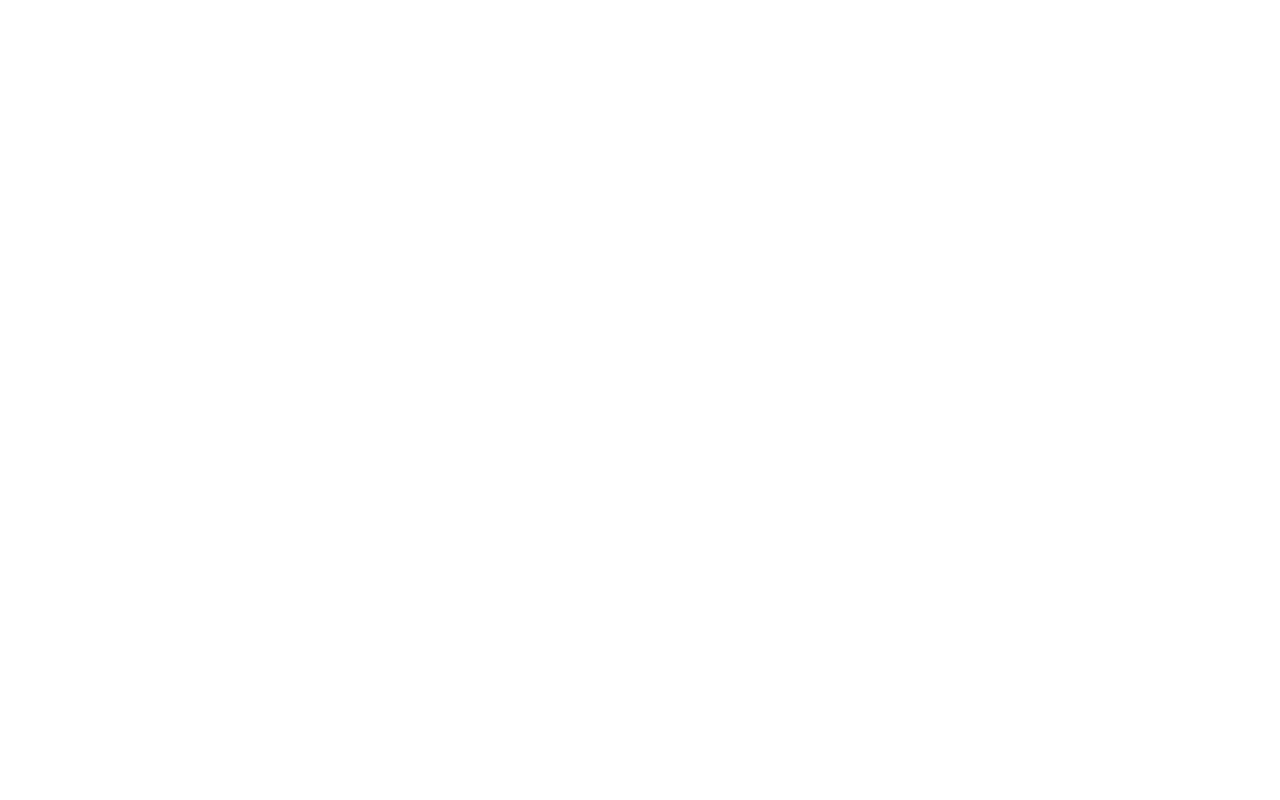
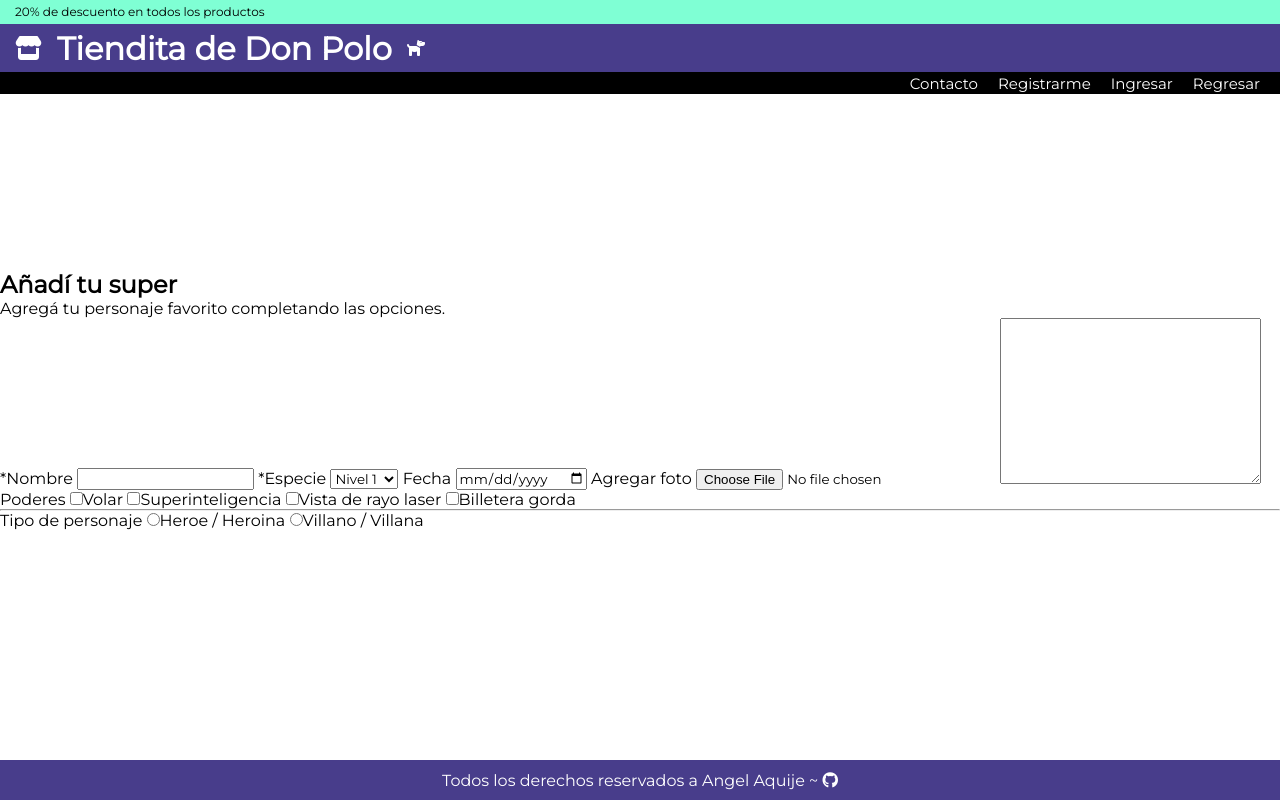
Before and after one commit to angelaquijeo/ejercicio-flexbox-formulario, a plain HTML site: page registro.html in a window 1280 px wide. Drawn offline with Linux system fonts and the light colour scheme.

Commit message:
Se agrego el formulario a la pagina formulario, tambien se le agrego un link mas al navbar de esta para que pueda regresar a la pagina principal, falta agregar el boton y agregar los estilos

```diff
--- a/css/styles.css
+++ b/css/styles.css
@@ -124,3 +124,13 @@ footer {
     justify-content: center;
     align-items: center;
 }
+
+
+/**ACA SE ENCUENTRAN LOS ESTILOS DEL FORMULARIO DE LA PAGINA DE REGISTRO**/
+
+.formulario {
+    display: flex;
+    height: 100vh;
+    justify-content: space-around;
+    align-items: center;
+}
--- a/registro.html
+++ b/registro.html
@@ -4,11 +4,79 @@
 <head>
     <meta charset="UTF-8">
     <meta name="viewport" content="width=device-width, initial-scale=1.0">
-    <title>Document</title>
+    <title>Registro</title>
+    <link rel="stylesheet" href="./css/styles.css">
+    <script src="https://kit.fontawesome.com/0710548f1f.js" crossorigin="anonymous"></script>
+    <link rel="preconnect" href="https://fonts.googleapis.com">
+    <link rel="preconnect" href="https://fonts.gstatic.com" crossorigin>
+    <link href="https://fonts.googleapis.com/css2?family=Be+Vietnam+Pro:wght@400;500;700&family=Montserrat:wght@100;300;400&display=swap" rel="stylesheet">
 </head>
 
 <body>
+    <header class="cabecera">
+        <p>20% de descuento en todos los productos</p>
+        <div class="titulo">
+            <i class="fa-solid fa-store fa-beat fa-xl"></i>
+            <h1>Tiendita de Don Polo</h1>
+            <i class="fa-solid fa-dog fa-bounce" style="color: #ffffff;"></i>
+        </div>
+        <ul class="navbar">
+            <li><a href="#">Contacto</a></li>
+            <li><a href="registro.html">Registrarme</a></li>
+            <li><a href="#">Ingresar</a></li>
+            <li><a href="index.html">Regresar</a></li>
+        </ul>
+    </header>
+    <main class="formulario">
+        <div>
+            <h2>Añadí tu super</h2>
+            <p>Agregá tu personaje favorito completando las opciones.</p>
 
+            <form action="">
+                <label for="name">*Nombre</label>
+                <input type="text" id="name" name="name" required>
+                <label for="species">*Especie</label>
+                <select name="species" id="species">
+                    <option value="level-1">Nivel 1</option>
+                    <option value="level-2">Nivel 2</option>
+                    <option value="level-3">Nivel 3</option>
+                    <option value="level-4">Nivel 4</option>
+                    <option value="level-5">Nivel 5</option>
+                </select>
+                <label for="date">Fecha</label>
+                <input type="date" id="date" name="date" min="1900-01-01">
+                <label for="add">Agregar foto</label>
+                <input type="file" id="file" name="file" accept=".jpg .jpge">
+                <textarea name="description" id="description" cols="30" rows="10"></textarea>
+                <label for="powers">Poderes</label>
+                <label for="fly">
+                    <input type="checkbox" id="fly" name="powers" value="fly">Volar
+                </label>
+                <label for="supersmart">
+                    <input type="checkbox" id="supersmart" name="powers" value="supersmart">Superinteligencia
+                </label>
+                <label for="laser">
+                    <input type="checkbox" id="laser" name="powers" value="laser">Vista de rayo laser
+                </label>
+                <label for="money">
+                    <input type="checkbox" id="money" name="powers" value="money">Billetera gorda
+                </label>
+                <hr>
+                <label for="type">Tipo de personaje</label>
+                <label>
+                    <input type="radio" name="type" id="hero">Heroe / Heroina
+                </label>
+                <label>
+                    <input type="radio" name="type" id="villain">Villano / Villana
+                </label>
+            </form>
+        </div>
+
+    </main>
+
+    <footer class="footer-bar">
+        <p>Todos los derechos reservados a Angel Aquije ~ <a href="https://github.com/angelaquijeo"><i class="fa-brands fa-github" style="color: #ffffff;"></i></a></p>
+    </footer>
 </body>
 
 </html>
```
Also changed, not shown: index.html (+1 -1 lines).
